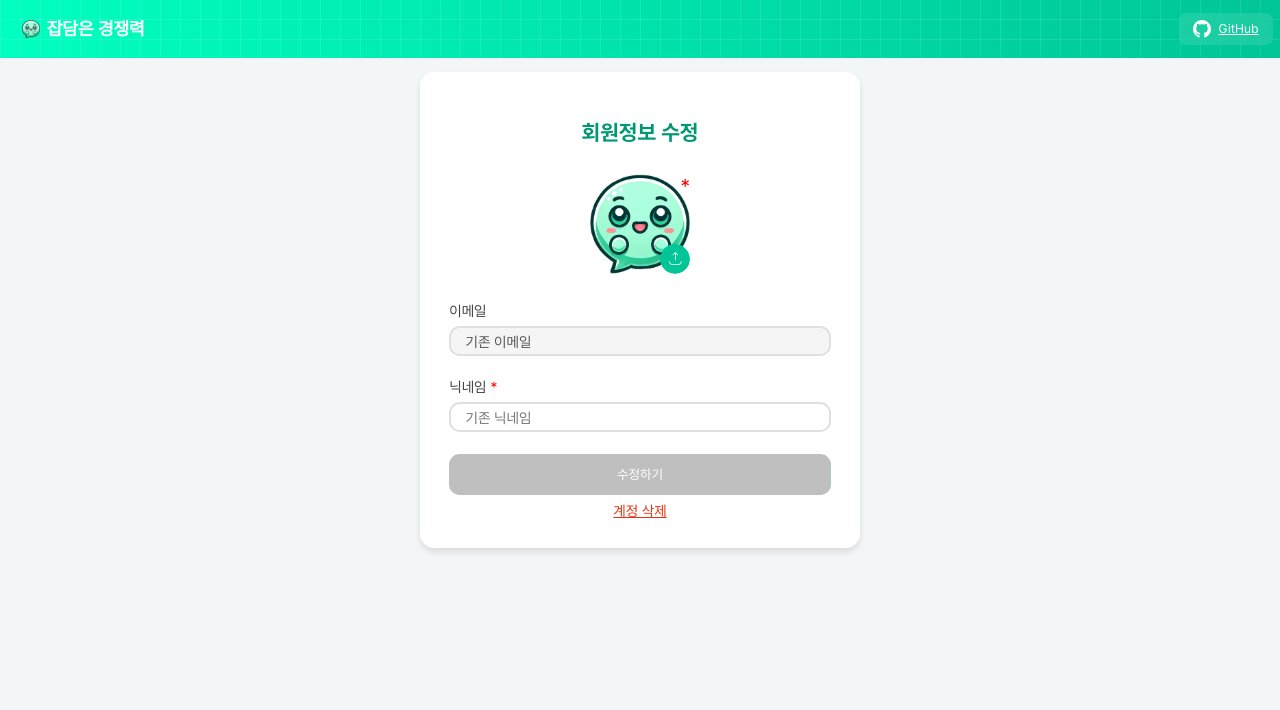
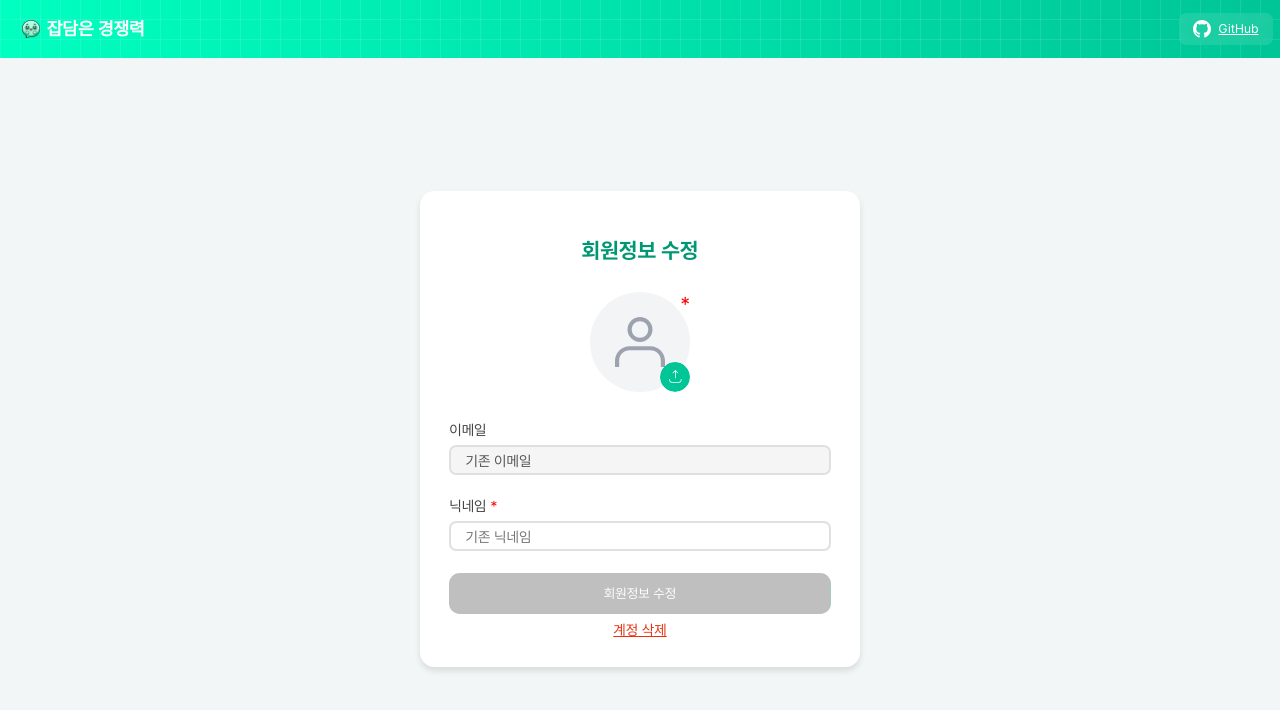
Before and after one commit to 100-hours-a-week/2-hyuk-kim-community-re, a React (Vite) app: page /settings/profile in a window 1280 px wide. Shown: the top 710 px of the page. Built offline with nearby package versions, Linux system fonts and the light colour scheme.

Commit message:
feat: 이미지 업로드 아이콘 추가, PrimaryButtonLarge.tsx 추가 및 적용 + 미사용 파일 삭제

```diff
--- a/src/components/CustomeInput.tsx
+++ b/src/components/CustomeInput.tsx
@@ -72,7 +72,7 @@ const FormInput = styled.input<{ disabled: boolean }>`
     width: 100%;
     max-height: 30px;
     padding: 0.6rem 1rem;
-    border-radius: 0.75rem;
+    border-radius: 0.5rem;
     border: 2px solid ${theme.colors.gray2};
     outline: none;
     transition: all 0.2s;
--- a/src/components/Header.tsx
+++ b/src/components/Header.tsx
@@ -1,8 +1,8 @@
 import React, { useEffect, useRef, useState } from 'react';
 import { useNavigate, useLocation } from 'react-router-dom';
 import backIcon from '@/assets/images/back.svg';
-import defaultProfile from '../assets/images/profile.webp';
-import githubLogo from '../assets/images/logo-github.svg';
+import defaultProfile from '@/assets/images/icon-user.svg';
+import githubLogo from '@/assets/images/logo-github.svg';
 import styled from "styled-components";
 import {theme} from "@/styles/theme.ts";
 import logo from "@/assets/images/Logo.png";
--- /dev/null
+++ b/src/components/PrimaryButtonLarge.tsx
@@ -0,0 +1,59 @@
+import React, {useState} from 'react';
+import styled from "styled-components";
+import {theme} from "@/styles/theme.ts";
+
+const PrimaryButtonLarge = ({
+                        isEnabled,
+                        className,
+                        type,
+                        onClick,
+                    }) => {
+
+    return (
+        <LoginButton
+            isEnabled={isEnabled}
+            onClick={onClick}
+            className={className}
+            type={type}
+        >
+            <span>{className}</span>
+        </LoginButton>
+);
+};
+
+export default PrimaryButtonLarge;
+
+const LoginButton = styled.button<{ isEnabled: boolean }>`
+    width: 100%;
+    padding: 0.875rem;
+    border-radius: 0.75rem;
+    border-width: 0;
+    color: white;
+    font-weight: 500;
+    position: relative;
+    overflow: hidden;
+
+    background: ${props => props.isEnabled
+    ? `linear-gradient(to right, ${theme.colors.seaGreenLight}, ${theme.colors.seaGreenDark1})`
+    : 'gray'};
+    cursor: ${props => props.isEnabled ? 'pointer' : 'not-allowed'};
+    opacity: ${props => props.isEnabled ? 1 : 0.5};
+
+    span {
+        position: relative;
+        z-index: 10;
+    }
+
+    &::after {
+        content: '';
+        position: absolute;
+        inset: 0;
+        background: linear-gradient(to right, ${theme.colors.seaGreenDark1}, ${theme.colors.seaGreenDark3});
+        transform: translateX(100%);
+        transition: transform 0.3s;
+    }
+
+    &:hover::after {
+        transform: translateX(0);
+    }
+`;
--- a/src/pages/auth/LoginPage.tsx
+++ b/src/pages/auth/LoginPage.tsx
@@ -3,6 +3,7 @@ import {theme} from "@/styles/theme.ts";
 import React, { useState } from 'react';
 import InputField from "@/components/CustomeInput.tsx";
 import {validateEmail, validatePassword} from "@/utils/validations/authValidation.ts";
+import PrimaryButtonLarge from "@/components/PrimaryButtonLarge.tsx";
 
 
 const LoginPage: React.FC = () => {
@@ -79,19 +80,17 @@ const LoginPage: React.FC = () => {
                                 />
                             </FormGroup>
 
-                            <LoginButton
-                                type="button"
+                            <PrimaryButtonLarge
                                 isEnabled={checkEmail && checkPassword}
+                                className={"로그인"}
+                                type={"button"}
                                 onClick={() => {
-                                console.log(checkEmail, checkPassword)
                                     if(checkEmail && checkPassword) {
                                         // 회원가입 로직
-                                        console.log("로그인 클릭!!", checkEmail, checkPassword);
+                                        console.log("로그인 클릭!!")
                                     }
                                 }}
-                            >
-                                <span>로그인</span>
-                            </LoginButton>
+                            />
 
                             <FormFooter>
                                 <FormLink href="/signup">회원가입</FormLink>
@@ -110,9 +109,14 @@ const Container = styled.main`
     width: 100%;
     display: flex;
     justify-content: center;
+    align-items: center;
     //padding: 4rem 1.5rem;
+
+    height: calc(100vh - 8rem);
+
     @media (max-width: 640px) {
         width: calc(100% - 2rem);
+        height: 100%;
         padding: 0 1rem;
     }
 `;
@@ -279,41 +283,6 @@ const FormGroup = styled.div`
   margin-bottom: 1.5rem;
 `;
 
-const LoginButton = styled.button<{ isEnabled: boolean }>`
-  width: 100%;
-  padding: 0.875rem;
-  border-radius: 0.75rem;
-  border-width: 0;
-  color: white;
-  font-weight: 500;
-  position: relative;
-  overflow: hidden;
-
-    background: ${props => props.isEnabled
-            ? `linear-gradient(to right, ${theme.colors.seaGreenLight}, ${theme.colors.seaGreenDark1})`
-            : 'gray'};
-    cursor: ${props => props.isEnabled ? 'pointer' : 'not-allowed'};
-    opacity: ${props => props.isEnabled ? 1 : 0.5};
-
-  span {
-    position: relative;
-    z-index: 10;
-  }
-
-  &::after {
-    content: '';
-    position: absolute;
-    inset: 0;
-    background: linear-gradient(to right, ${theme.colors.seaGreenDark1}, ${theme.colors.seaGreenDark3});
-    transform: translateX(100%);
-    transition: transform 0.3s;
-  }
-
-  &:hover::after {
-    transform: translateX(0);
-  }
-`;
-
 const FormFooter = styled.div`
   display: flex;
   justify-content: center;
--- a/src/pages/auth/SignUpPage.tsx
+++ b/src/pages/auth/SignUpPage.tsx
@@ -2,8 +2,9 @@ import styled from 'styled-components';
 import {theme} from "@/styles/theme.ts";
 import React, {useState} from 'react';
 import InputField from "@/components/CustomeInput.tsx";
+import PrimaryButtonLarge from "@/components/PrimaryButtonLarge.tsx";
 import {validateEmail, validatePassword, validatePasswordRe, validateNickname} from "@/utils/validations/authValidation.ts";
-import iconUser from "@/assets/images/Logo.png"
+import iconUser from "@/assets/images/icon-user.svg"
 import iconUpload from "@/assets/images/icon-upload.svg"
 
 const SignUpPage: React.FC = () => {
@@ -47,6 +48,10 @@ const SignUpPage: React.FC = () => {
             message: check.isValid ? '' : check.errorMessage
         };
     };
+
+    const handleSignUpButtonClick = () => {
+
+    }
 
     return (
         /*
@@ -117,17 +122,17 @@ const SignUpPage: React.FC = () => {
                             />
                         </FormGroup>
 
-                        <LoginButton
+                        <PrimaryButtonLarge
                             isEnabled={checkEmail && checkPassword && checkPasswordRe && checkNickname}
+                            className={"회원가입"}
+                            type={"button"}
                             onClick={() => {
                                 if(checkEmail && checkPassword && checkPasswordRe && checkNickname) {
                                     // 회원가입 로직
                                     console.log("회원가입 클릭!!")
                                 }
                             }}
-                        >
-                            <span>회원가입</span>
-                        </LoginButton>
+                        />
 
                         <FormFooter>
                             <FormLink href="/login">로그인</FormLink>
@@ -144,11 +149,13 @@ export default SignUpPage;
 
 const Container = styled.main`
     width: 100%;
+    height: calc(100vh - 4rem);
     display: flex;
     justify-content: center;
-    margin: 1rem 0;
+
     @media (max-width: 640px) {
         width: calc(100% - 2rem);
+        height: 100%;
         padding: 0 1rem;
     }
 `;
@@ -185,7 +192,7 @@ const ProfileHelperText = styled.p`
     text-align: start;
 `;
 
-const ProfileButton = styled.button<{ iconUrl: string }>`
+const ProfileButton = styled.button<{ iconUrl }>`
     position: relative;
     width: 100px;
     height: 100px;
@@ -207,7 +214,7 @@ const ProfileButton = styled.button<{ iconUrl: string }>`
 
     &::after {
         content: '';
-        background-image: url('${props => props.iconUrl}');
+        background-image: url("${props => props.iconUrl}");
         background-size: cover;
         background-position: center;
         position: absolute;
@@ -254,40 +261,6 @@ const FormGroup = styled.div`
     margin-bottom: 1.5rem;
 `;
 
-const LoginButton = styled.button<{ isEnabled: boolean }>`
-    width: 100%;
-    padding: 0.875rem;
-    border-radius: 0.75rem;
-    border-width: 0;
-    color: white;
-    font-weight: 500;
-    position: relative;
-    overflow: hidden;
-
-    background: ${props => props.isEnabled
-            ? `linear-gradient(to right, ${theme.colors.seaGreenLight}, ${theme.colors.seaGreenDark1})`
-            : 'gray'};
-    cursor: ${props => props.isEnabled ? 'pointer' : 'not-allowed'};
-    opacity: ${props => props.isEnabled ? 1 : 0.5};
-
-    span {
-        position: relative;
-        z-index: 10;
-    }
-
-    &::after {
-        content: '';
-        position: absolute;
-        inset: 0;
-        background: linear-gradient(to right, ${theme.colors.seaGreenDark1}, ${theme.colors.seaGreenDark3});
-        transform: translateX(100%);
-        transition: transform 0.3s;
-    }
-
-    &:hover::after {
-        transform: translateX(0);
-    }
-`;
 
 const FormFooter = styled.div`
     display: flex;
--- a/src/pages/auth/UpdateUserInfoPage.tsx
+++ b/src/pages/auth/UpdateUserInfoPage.tsx
@@ -3,8 +3,9 @@ import {theme} from "@/styles/theme.ts";
 import React, {useState} from 'react';
 import InputField from "@/components/CustomeInput.tsx";
 import {validateEmail, validatePassword, validatePasswordRe, validateNickname} from "@/utils/validations/authValidation.ts";
-import iconUser from "@/assets/images/Logo.png"
+import iconUser from "@/assets/images/icon-user.svg"
 import iconUpload from "@/assets/images/icon-upload.svg"
+import PrimaryButtonLarge from "@/components/PrimaryButtonLarge.tsx";
 
 const SignUpPage: React.FC = () => {
     const [email, setEmail] = useState('기존 이메일');
@@ -59,17 +60,17 @@ const SignUpPage: React.FC = () => {
                             />
                         </FormGroup>
 
-                        <LoginButton
+                        <PrimaryButtonLarge
                             isEnabled={updateProfile || checkNickname}
+                            className={"회원정보 수정"}
+                            type={"button"}
                             onClick={() => {
                                 if(updateProfile || checkNickname) {
                                     // 회원가입 로직
-                                    console.log("회원정보수정 클릭!!")
+                                    console.log("수정하기 클릭!!")
                                 }
                             }}
-                        >
-                            <span>수정하기</span>
-                        </LoginButton>
+                        />
 
                         <FormFooter>
                             <FormLink href="/login">계정 삭제</FormLink>
@@ -86,9 +87,10 @@ export default SignUpPage;
 
 const Container = styled.main`
     width: 100%;
+    height: calc(100vh - 4rem);
     display: flex;
     justify-content: center;
-    margin: 1rem 0;
+
     @media (max-width: 640px) {
         width: calc(100% - 2rem);
         padding: 0 1rem;
@@ -149,7 +151,7 @@ const ProfileButton = styled.button<{ iconUrl: string }>`
 
     &::after {
         content: '';
-        background-image: url('${props => props.iconUrl}');
+        background-image: url("${props => props.iconUrl}");
         background-size: cover;
         background-position: center;
         position: absolute;
--- a/src/pages/auth/UpdateUserPasswordPage.tsx
+++ b/src/pages/auth/UpdateUserPasswordPage.tsx
@@ -5,6 +5,7 @@ import InputField from "@/components/CustomeInput.tsx";
 import {validateEmail, validatePassword, validatePasswordRe, validateNickname} from "@/utils/validations/authValidation.ts";
 import iconUser from "@/assets/images/Logo.png"
 import iconUpload from "@/assets/images/icon-upload.svg"
+import PrimaryButtonLarge from "@/components/PrimaryButtonLarge.tsx";
 
 const SignUpPage: React.FC = () => {
     const [password, setPassword] = useState('');
@@ -65,17 +66,17 @@ const SignUpPage: React.FC = () => {
                             />
                         </FormGroup>
 
-                        <LoginButton
+                        <PrimaryButtonLarge
                             isEnabled={checkPassword && checkPasswordRe}
+                            className={"비밀번호수정"}
+                            type={"button"}
                             onClick={() => {
                                 if(checkPassword && checkPasswordRe) {
                                     // 회원가입 로직
                                     console.log("비밀번호수정 클릭!!")
                                 }
                             }}
-                        >
-                            <span>수정하기</span>
-                        </LoginButton>
+                        />
 
                         {/*</form>*/}
                     </LoginContent>
@@ -89,9 +90,10 @@ export default SignUpPage;
 
 const Container = styled.main`
     width: 100%;
+    height: calc(100vh - 4rem);
     display: flex;
     justify-content: center;
-    margin: 1rem 0;
+
     @media (max-width: 640px) {
         width: calc(100% - 2rem);
         padding: 0 1rem;
@@ -102,8 +104,6 @@ const GridContainer = styled.div`
     width: 100%;
     max-width: 30.5rem;
     display: grid;
-    grid-template-columns: 1fr;
-    gap: 1rem;
     align-items: center;
 
     @media (max-width: 640px) {
--- a/src/types/custom.d.ts
+++ /dev/null
@@ -1,5 +0,0 @@
-declare module "*.svg" {
-    import * as React from 'react';
-    const SVGComponent: React.FunctionComponent<React.SVGProps<SVGSVGElement>>;
-    export default SVGComponent;
-}
--- a/tsconfig.json
+++ b/tsconfig.json
@@ -42,8 +42,7 @@
   "include": [
     "src/**/*",  // src 폴더 아래 모든 파일 포함
     "src/types/**/*.d.ts",  // 타입 선언 파일 명시적 포함
-    "src/types/custom.d.ts",
-    "src/types/images.d.ts"
+    "src/types/images.d.ts",
   ],          // src 폴더 내 모든 파일 포함
   "exclude": [
     "node_modules"
--- a/vite.config.ts
+++ b/vite.config.ts
@@ -10,6 +10,7 @@ export default defineConfig({
         })
     ],
 
+    assetsInclude: ['**/*.svg'],
     root: process.cwd(),  // src 폴더를 루트로 설정
     server: {
         port: 3000,
```
Also changed, not shown: src/types/images.d.ts (+4 -5 lines), src/assets/images/icon-user.png (deleted), src/assets/images/profile.webp (deleted).
